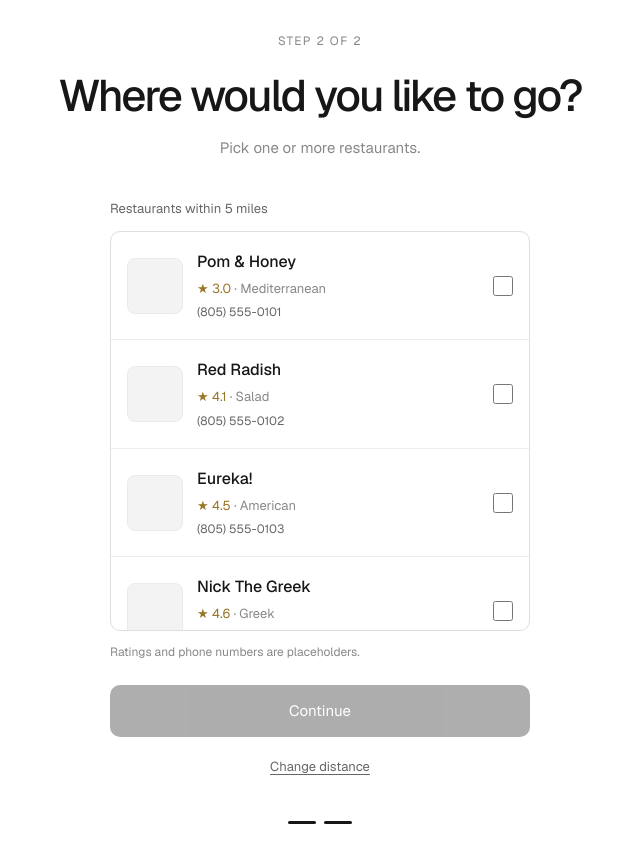
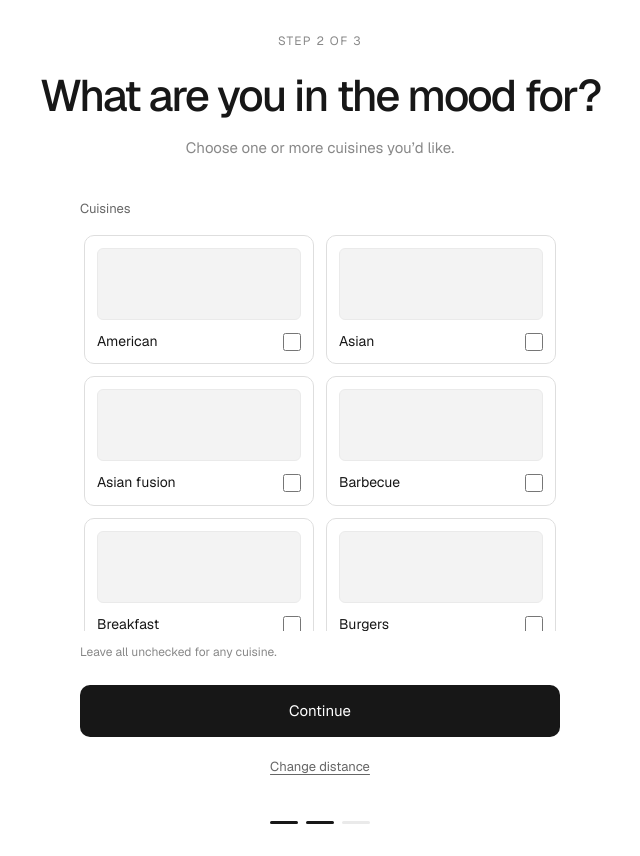
Before and after one commit to speedisparrow/CPVC-Hackathon, a Next.js app: page / in a window 1280 px wide. Both pictures are taken after a click on the button "Continue". Shown: the whole page, without its empty margins (320-960 px from the left). Built offline with nearby package versions, Linux system fonts and the light colour scheme.

Commit message:
feat: enhance setup wizard with cuisine selection and improved filtering

```diff
--- a/src/app/globals.css
+++ b/src/app/globals.css
@@ -130,6 +130,72 @@ body {
 .setup-restaurants {
   max-width: 420px;
 }
+
+.setup-cuisines {
+  max-width: 480px;
+}
+
+.cuisine-grid {
+  display: grid;
+  grid-template-columns: repeat(2, minmax(0, 1fr));
+  gap: 12px;
+  max-height: min(440px, 50svh);
+  padding: 4px;
+  overflow-y: auto;
+  overscroll-behavior: contain;
+}
+
+.setup-distance .cuisine-option {
+  display: flex;
+  flex-direction: column;
+  gap: 12px;
+  min-width: 0;
+  padding: 12px;
+  border: 1px solid #dedede;
+  border-radius: 10px;
+  color: #171717;
+  cursor: pointer;
+}
+
+.cuisine-option:hover {
+  background: #fafafa;
+}
+
+.cuisine-option:has(input:checked) {
+  border-color: #171717;
+  background: #fafafa;
+}
+
+.cuisine-image {
+  display: block;
+  height: 72px;
+  border: 1px solid #eaeaea;
+  border-radius: 6px;
+  background: #f3f3f3;
+}
+
+.cuisine-option-footer {
+  display: flex;
+  flex: 1;
+  align-items: center;
+  justify-content: space-between;
+  gap: 8px;
+  font-size: 14px;
+  line-height: 1.4;
+}
+
+.cuisine-option-footer > span {
+  min-width: 0;
+  overflow-wrap: anywhere;
+}
+
+.cuisine-option input {
+  width: 18px;
+  height: 18px;
+  flex-shrink: 0;
+  accent-color: #171717;
+  cursor: pointer;
+}
 .restaurant-label {
   color: #666;
   font-size: 13px;
--- a/src/app/page.tsx
+++ b/src/app/page.tsx
@@ -4,16 +4,23 @@ import { useState } from "react";
 import restaurantData from "@/data/restaurants.json";
 
 const { restaurants } = restaurantData;
+const cuisines = [
+  ...new Set(restaurants.map((restaurant) => restaurant.cuisine)),
+].sort((a, b) => a.localeCompare(b));
 
 export default function Home() {
   const [step, setStep] = useState(1);
   const [distance, setDistance] = useState("5");
   const [customMiles, setCustomMiles] = useState("");
+  const [selectedCuisines, setSelectedCuisines] = useState<string[]>([]);
   const [selectedRestaurants, setSelectedRestaurants] = useState<string[]>([]);
-  const isFinished = step > 2;
+  const isFinished = step > 3;
   const maxDistance = Number(distance === "custom" ? customMiles : distance);
   const filteredRestaurants = restaurants.filter(
-    (restaurant) => restaurant.distance <= maxDistance,
+    (restaurant) =>
+      restaurant.distance <= maxDistance &&
+      (selectedCuisines.length === 0 ||
+        selectedCuisines.includes(restaurant.cuisine)),
   );
 
   return (
@@ -25,19 +32,26 @@ export default function Home() {
         inert={isFinished}
       >
         <p className="setup-step" aria-live="polite">
-          Step {Math.min(step, 2)} of 2
+          Step {Math.min(step, 3)} of 3
         </p>
         <h1 id="setup-title">
-          {step === 1 ? "How far would you go?" : "Where would you like to go?"}
+          {step === 1
+            ? "How far would you go?"
+            : step === 2
+              ? "What are you in the mood for?"
+              : "Where would you like to go?"}
         </h1>
         <p className="setup-description">
           {step === 1
             ? "Choose your maximum distance in miles."
-            : "Pick one or more restaurants."}
+            : step === 2
+              ? "Choose one or more cuisines you’d like."
+              : "Pick one or more restaurants."}
         </p>
 
         {step === 1 ? (
           <form
+            key="distance"
             className="setup-distance"
             onSubmit={(event) => {
               event.preventDefault();
@@ -79,16 +93,76 @@ export default function Home() {
             )}
             <button type="submit">Continue</button>
           </form>
+        ) : step === 2 ? (
+          <form
+            key="cuisine"
+            className="setup-distance setup-cuisines"
+            onSubmit={(event) => {
+              event.preventDefault();
+              setSelectedRestaurants([]);
+              setStep(3);
+            }}
+          >
+            <span className="restaurant-label" id="cuisines-label">
+              Cuisines
+            </span>
+            <div
+              className="cuisine-grid"
+              role="group"
+              aria-labelledby="cuisines-label"
+              aria-describedby="cuisine-hint"
+            >
+              {cuisines.map((type) => (
+                <label key={type} className="cuisine-option">
+                  <span className="cuisine-image" aria-hidden="true" />
+                  <span className="cuisine-option-footer">
+                    <span>{type}</span>
+                    <input
+                      type="checkbox"
+                      name="cuisines"
+                      value={type}
+                      checked={selectedCuisines.includes(type)}
+                      onChange={(event) => {
+                        const checked = event.target.checked;
+                        setSelectedCuisines((current) =>
+                          checked
+                            ? [...current, type]
+                            : current.filter((selected) => selected !== type),
+                        );
+                      }}
+                    />
+                  </span>
+                </label>
+              ))}
+            </div>
+            <p className="restaurant-note" id="cuisine-hint">
+              Leave all unchecked for any cuisine.
+            </p>
+            <button type="submit">Continue</button>
+            <button
+              type="button"
+              className="setup-back"
+              onClick={() => setStep(1)}
+            >
+              Change distance
+            </button>
+          </form>
         ) : (
           <form
+            key="restaurants"
             className="setup-distance setup-restaurants"
             onSubmit={(event) => {
               event.preventDefault();
-              if (selectedRestaurants.length > 0) setStep(3);
+              if (selectedRestaurants.length > 0) setStep(4);
             }}
           >
             <span className="restaurant-label" id="restaurant-label">
-              Restaurants within {maxDistance} miles
+              {selectedCuisines.length === 0
+                ? "All cuisines"
+                : selectedCuisines.length === 1
+                  ? selectedCuisines[0]
+                  : `${selectedCuisines.length} cuisines`}{" "}
+              · Within {maxDistance} miles
             </span>
             <div
               className="restaurant-list"
@@ -127,8 +201,8 @@ export default function Home() {
               ))}
               {filteredRestaurants.length === 0 && (
                 <p className="restaurant-empty" role="status">
-                  No restaurants within {maxDistance} miles. Try a larger
-                  distance.
+                  No restaurants match your choices within {maxDistance} miles.
+                  Try another cuisine or a larger distance.
                 </p>
               )}
             </div>
@@ -144,15 +218,15 @@ export default function Home() {
             <button
               type="button"
               className="setup-back"
-              onClick={() => setStep(1)}
+              onClick={() => setStep(2)}
             >
-              Change distance
+              Change cuisine
             </button>
           </form>
         )}
 
         <div className="setup-progress" aria-hidden="true">
-          {[1, 2].map((number) => (
+          {[1, 2, 3].map((number) => (
             <span key={number} className={number <= step ? "filled" : ""} />
           ))}
         </div>
```
Also changed, not shown: 1 other file (tests, documents, lock files or other folders).
